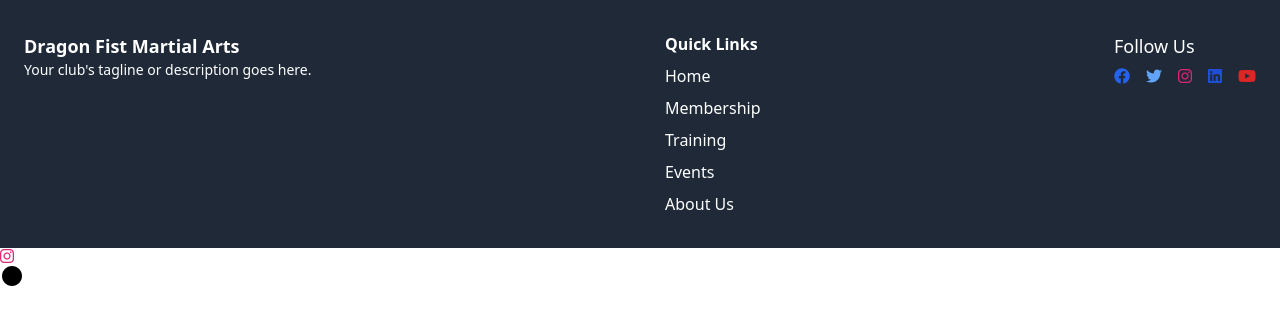
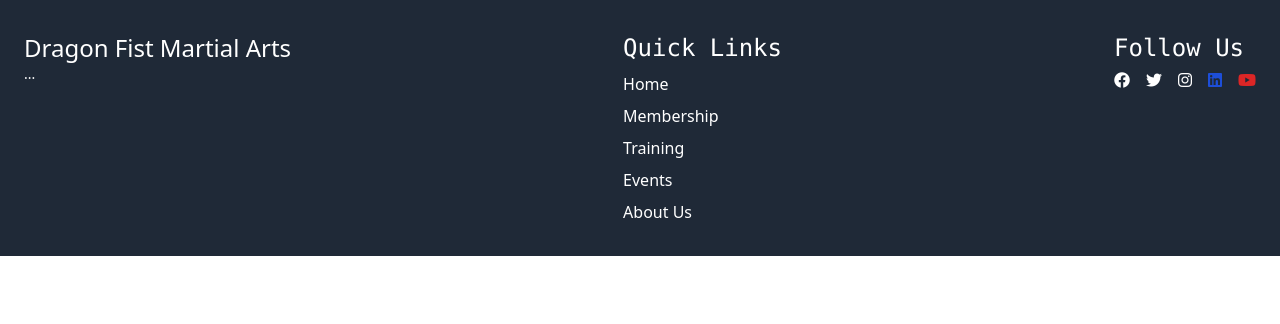
Before and after one commit to Sushanth1425/dragon-fist-website, a plain HTML site: page footer.html in a window 1280 px wide. Drawn offline with nearby package versions, Linux system fonts and the light colour scheme.

Commit message:
Update footer.html

```diff
--- a/footer.html
+++ b/footer.html
@@ -3,29 +3,32 @@
     <div class="container mx-auto px-6">
       <div class="flex flex-col md:flex-row justify-between items-start">
         <div class="mb-4 md:mb-0">
-          <h3 class="text-lg font-bold">Dragon Fist Martial Arts</h3>
-          <p class="text-sm">Your club's tagline or description goes here.</p>
+          <h1 class="text-2xl font-campton">Dragon Fist Martial Arts</h1>
+          <p class="text-sm">...</p>
         </div>
+
+
         <div class="flex flex-col space-y-2 mb-4 md:mb-0">
-          <h4 class="font-bold">Quick Links</h4>
+          <h1 class=" text-2xl font-mono ">Quick Links</h1>
           <a href="index.html" class="hover:text-red-600">Home</a>
           <a href="membership.html" class="hover:text-red-600">Membership</a>
           <a href="training.html" class="hover:text-red-600">Training</a>
           <a href="events.html" class="hover:text-red-600">Events</a>
           <a href="aboutus.html" class="hover:text-red-600">About Us</a>
+
         </div>
         <div class="flex flex-col space-y-2 mb-4 md:mb-0">
-          <h4 class="font-campton text-lg">Follow Us</h4>
+          <h4 class="text-2xl font-mono">Follow Us</h4>
           <div class="flex space-x-4">
-        <a href="https://facebook.com" target="_blank" class="text-blue-600 hover:text-blue-800">
+        <a href="https://facebook.com" target="_blank" class="text-xs-blue-600 hover:text-blue-800">
           <i class="fab fa-facebook"></i>
         </a>
 
-        <a href="https://twitter.com" target="_blank" class="text-blue-400 hover:text-blue-600">
+        <a href="https://twitter.com" target="_blank" class="text-xs-blue-400 hover:text-blue-600">
           <i class="fab fa-twitter"></i>
         </a>
 
-        <a href=https://www.instagram.com/dragon_fist_vitap/ target="_blank" class="text-pink-600 hover:text-pink-800">
+        <a href=https://www.instagram.com/dragon_fist_vitap/ target="_blank" class="text-xs-pink-600 hover:text-pink-800">
           <i class="fab fa-instagram"></i>
         </a>
 
@@ -37,14 +40,10 @@
         <a href="https://youtube.com" target="_blank" class="text-red-600 hover:text-red-800">
           <i class="fab fa-youtube"></i>
         </a>
-
         </a>
       </div>
     </div>
   </footer>
 <link href="https://cdnjs.cloudflare.com/ajax/libs/font-awesome/6.0.0/css/all.min.css" rel="stylesheet">
-<i class="fab fa-instagram text-pink-600 hover:text-pink-800"></i>
 <script src="https://cdn.tailwindcss.com"></script>
-<svg xmlns="http://www.w3.org/2000/svg" class="h-6 w-6 text-black" fill="currentColor" viewBox="0 0 24 24">
-  <path d="M12 2C6.48 2 2 6.48 2 12s4.48 10 10 10 10-4.48 10-10S17.52 2 12 2z"/>
 </svg>
```
